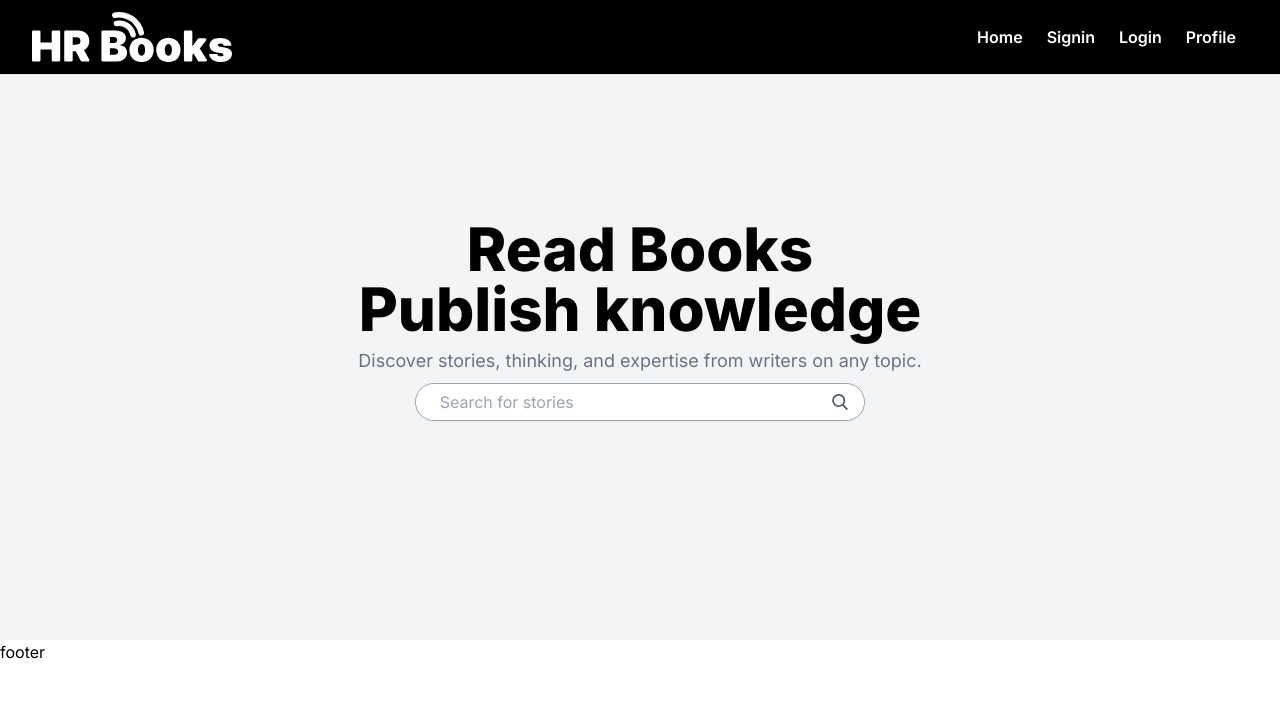
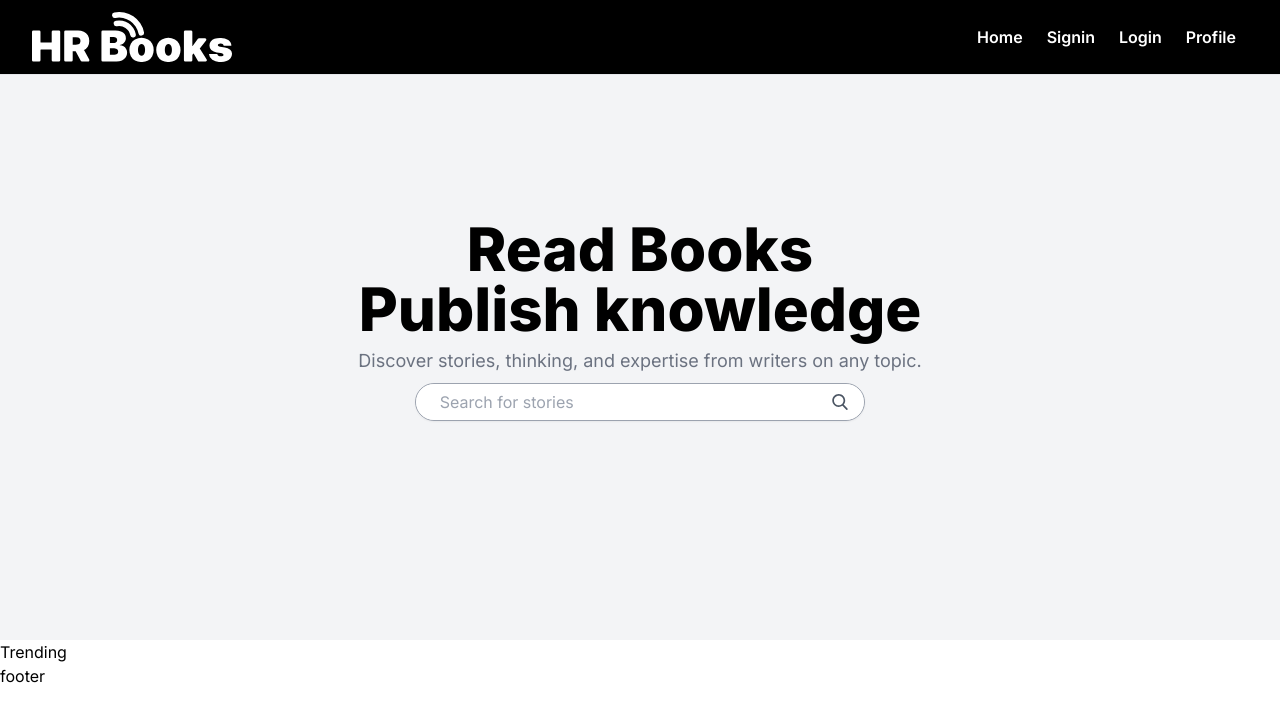
Before and after one commit to habib610/spring-blog, a Next.js app in the folder frontend/: page / in a window 1280 px wide. Shown: the top 722 px of the page. Built offline with nearby package versions, Linux system fonts and the light colour scheme.

Commit message:
trending

```diff
--- /dev/null
+++ b/frontend/components/home/Trending.tsx
@@ -0,0 +1,5 @@
+const Trending = () => {
+    return <div>Trending</div>;
+};
+
+export default Trending;
--- a/frontend/pages/index.tsx
+++ b/frontend/pages/index.tsx
@@ -1,5 +1,7 @@
 import { Inter } from "@next/font/google";
 import Hero from "../components/home/Hero";
+import Trending from "../components/home/Trending";
+
 import Meta from "../components/meta";
 
 const inter = Inter({ subsets: ["latin"] });
@@ -9,6 +11,7 @@ export default function Home() {
         <>
             <Meta content="Home | HR Books " title="Home | HR Books " />
             <Hero />
+            <Trending />
         </>
     );
 }
```
